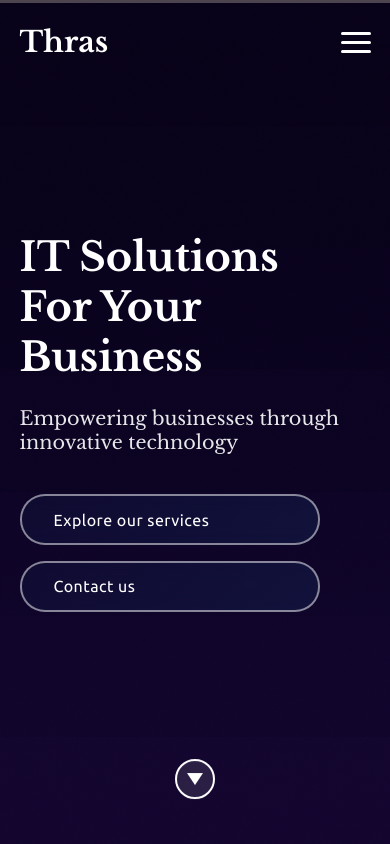
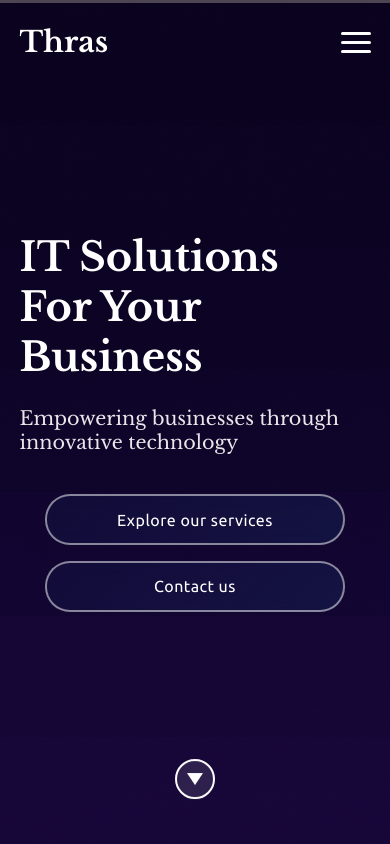
Before and after one commit to CharlesScheenaerts/ThrasWebsite, a Next.js app in the folder thras-website/: page / in a window 390 px wide. Shown: the top 844 px of the page. Built offline with nearby package versions, Linux system fonts and the light colour scheme.

Commit message:
Mobile responsive updates, header logo link, remove dashes

```diff
--- a/thras-website/components/Header.js
+++ b/thras-website/components/Header.js
@@ -48,7 +48,7 @@ export function Header() {
             {/* Navbar */}
             <nav className={`${styles.navbar} ${navbarScrolled ? styles.scrolled : ''}`}>
                 <div className={styles.navContainer}>
-                    <div className={styles.logo}>Thras</div>
+                    <Link href="/" className={styles.logo}>Thras</Link>
 
                     {/* Menu Desktop */}
                     <div className={styles.menuItems}>
--- a/thras-website/pages/about.js
+++ b/thras-website/pages/about.js
@@ -103,7 +103,7 @@ export default function About() {
               our society through reliable, efficient IT systems.
             </p>
             <p className={styles.visionText}>
-              Our vision is to be the most caring and reliable IT company on the marketplace —
+              Our vision is to be the most caring and reliable IT company on the marketplace,
               for both our clients and our people.
             </p>
             <p className={styles.valuesIntro}>
--- a/thras-website/pages/expertise.js
+++ b/thras-website/pages/expertise.js
@@ -6,7 +6,7 @@ export default function Expertise() {
     {
       id: 'software-development',
       title: 'Software Development',
-      description: 'We design, build, and maintain custom applications tailored to your business processes — from internal tools and dashboards to customer-facing platforms. Our team handles the full development lifecycle: requirements analysis, architecture design, coding, testing, and deployment.',
+      description: 'We design, build, and maintain custom applications tailored to your business processes. From internal tools and dashboards to customer-facing platforms. Our team handles the full development lifecycle: requirements analysis, architecture design, coding, testing, and deployment.',
       deliverables: [
         'Web & mobile applications',
         'API development & third-party integrations',
@@ -73,7 +73,7 @@ export default function Expertise() {
     {
       id: 'website-creation',
       title: 'Website Creation',
-      description: 'We create professional websites that represent your brand and convert visitors into customers. From corporate sites to e-commerce platforms, we handle design, development, content integration, SEO setup, and launch — delivering a fully functional site ready to go live.',
+      description: 'We create professional websites that represent your brand and convert visitors into customers. From corporate sites to e-commerce platforms, we handle design, development, content integration, SEO setup, and launch. You get a fully functional site ready to go live.',
       deliverables: [
         'Custom website design & development',
         'E-commerce platforms with payment integration',
@@ -190,7 +190,7 @@ export default function Expertise() {
       <section className={styles.intro}>
         <div className={styles.introContent}>
           <p>
-            We don&apos;t just advise — we execute. From initial assessment to final deployment,
+            We don&apos;t just advise, we execute. From initial assessment to final deployment,
             our team works hands-on to deliver solutions that solve your specific problems.
             Here&apos;s what we can do for you.
           </p>
--- a/thras-website/styles/Home.module.css
+++ b/thras-website/styles/Home.module.css
@@ -3,9 +3,9 @@
   top: 0;
   left: 0;
   width: 100%;
-  height: 3px;
+  height: 5px;
   background-color: transparent;
-  z-index: 1001;
+  z-index: 9999;
 }
 
 .gauge {
@@ -78,7 +78,7 @@
   height: 100vh;
   display: flex;
   align-items: center;
-  background-image: linear-gradient(rgba(0, 0, 0, 0.5), rgba(0, 0, 0, 0.5)), url('/Image.hero.png');
+  background-image: linear-gradient(rgba(0, 0, 0, 0.4), rgba(0, 0, 0, 0.4)), url('/Image.hero.png');
   background-size: cover;
   background-position: center;
   color: #FFFFFF;
@@ -272,7 +272,7 @@
 }
 
 .about {
-  padding: 0rem 0 0rem 8%;
+  padding: 0;
   background: linear-gradient(135deg, #9CA3AF 0%, #D1D5DB 50%, #E5E7EB 100%);
 }
 
@@ -294,7 +294,7 @@
 }
 
 .aboutContent {
-  text-align: left;
+  text-align: center;
     padding-left: 5%;
   padding-right: 3rem;
 }
@@ -520,10 +520,24 @@
     grid-template-columns: 1fr;
   }
 
+  .heroContent {
+    display: flex;
+    flex-direction: column;
+    align-items: center;
+    width: 100%;
+  }
+
   .heroCta {
     flex-direction: column;
     gap: 1rem;
     max-width: 300px;
+    align-items: center;
+    width: 100%;
+  }
+
+  .primaryButton {
+    text-align: center;
+    width: 100%;
   }
 
   .menuItems {
```
Also changed, not shown: 1 other file (tests, documents, lock files or other folders).
